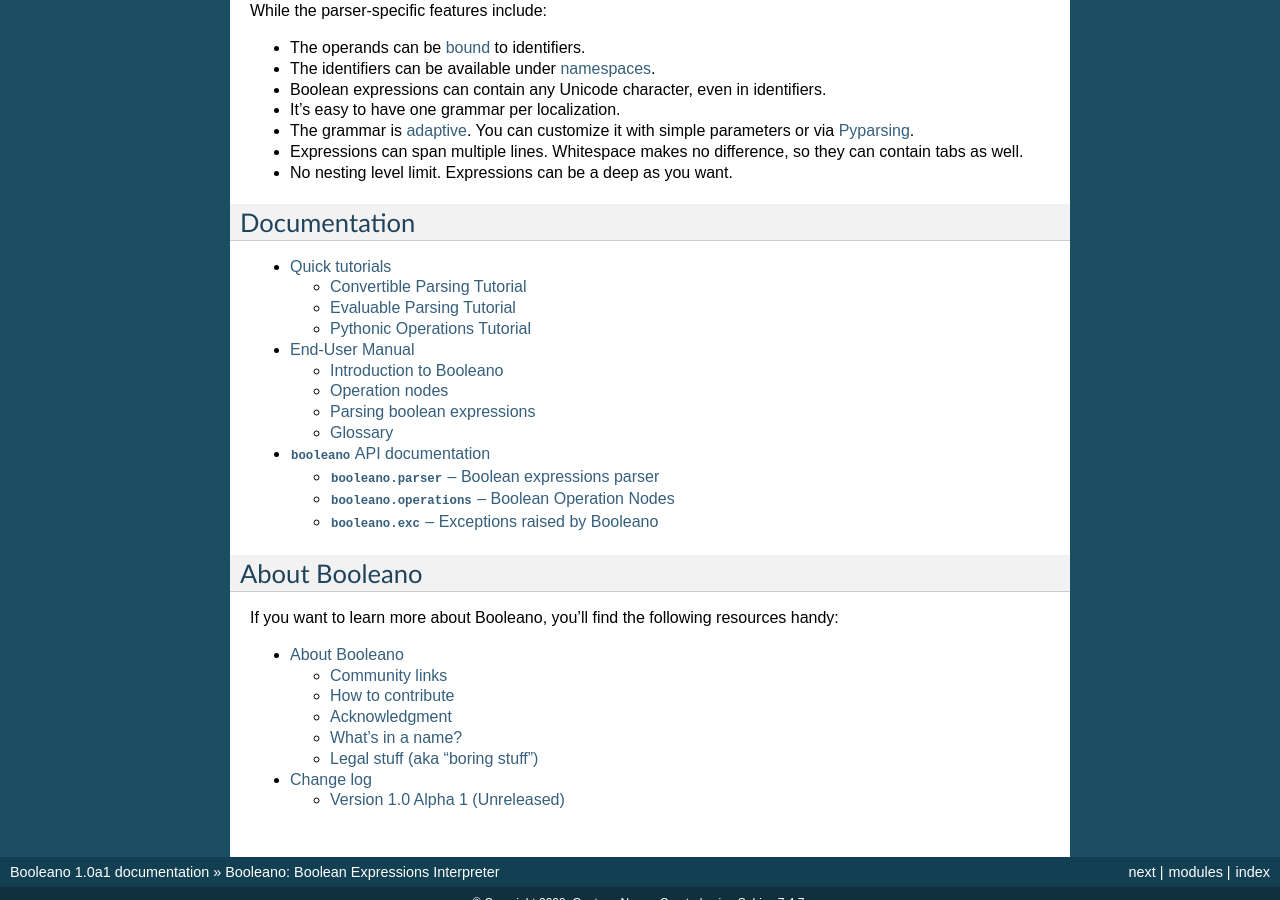
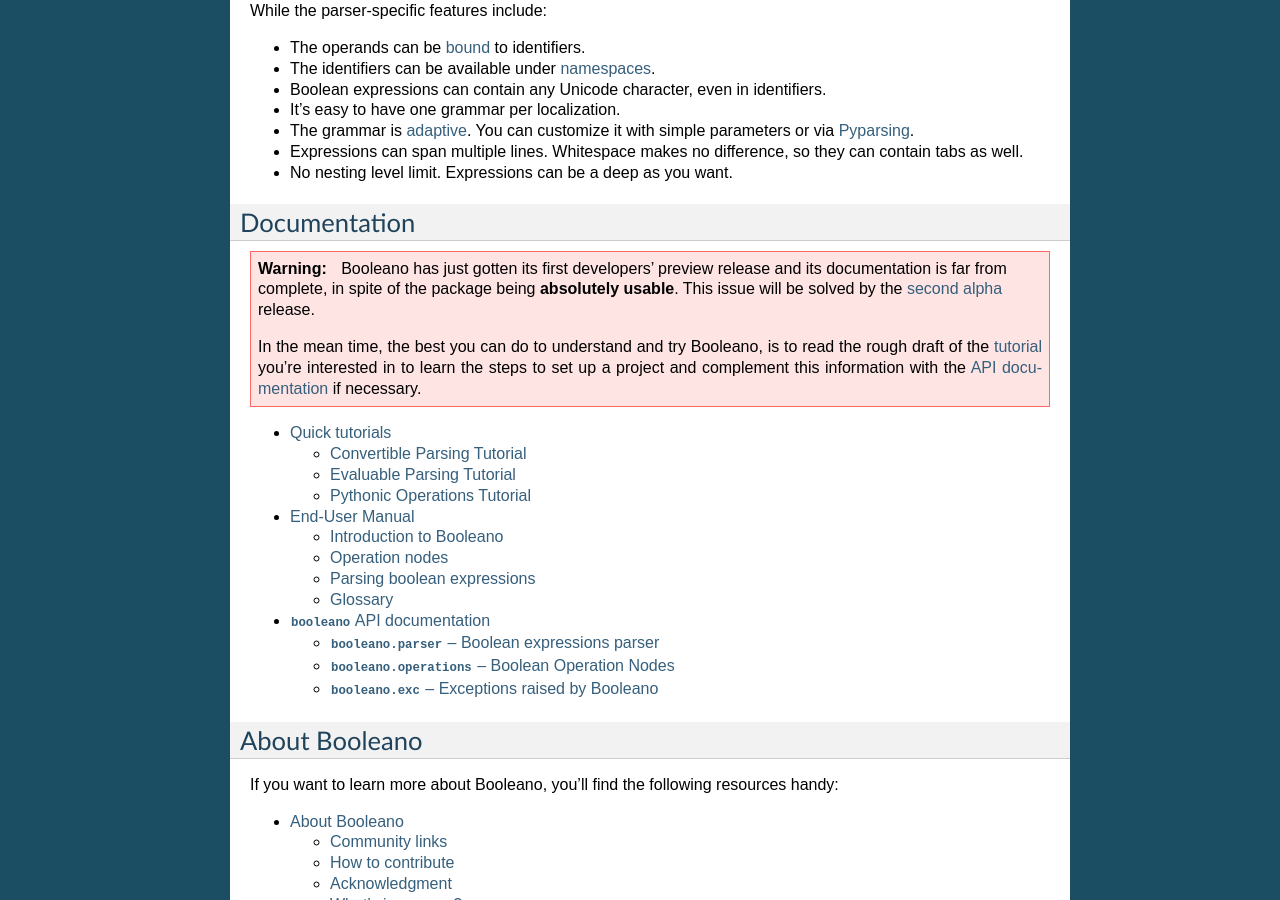
Before and after one commit to aipub/booleano, a Sphinx documentation site: the page built from docs/source/index.rst, in a window 1280 px wide and 900 px high, scrolled down 2368 px. Built offline with Sphinx 7.4.7, drawn with Linux system fonts in a browser that asks for light colours.

Commit message:
Added warning about the incompleteness of the documentation.

```diff
--- a/docs/source/index.rst
+++ b/docs/source/index.rst
@@ -167,6 +167,19 @@
 Documentation
 -------------
 
+.. warning::
+
+    Booleano has just gotten its first developers' preview release and
+    its documentation is far from complete, in spite of the package being
+    **absolutely usable**. This issue will be solved by the `second alpha
+    <https://launchpad.net/booleano/+milestone/1.0a2>`_ release.
+
+    In the mean time, the best you can do to understand and try Booleano, is
+    to read the rough draft of the :doc:`tutorial </tutorials/index>` you're
+    interested in to learn the steps to set up a project and complement this
+    information with the :doc:`API documentation </api/index>` if necessary.
+
+
 .. toctree::
    :maxdepth: 2
 
```
